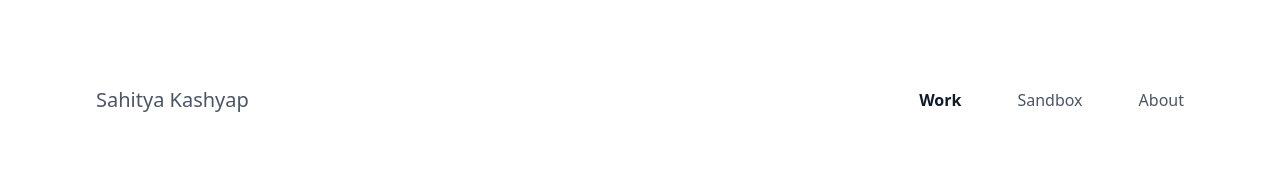
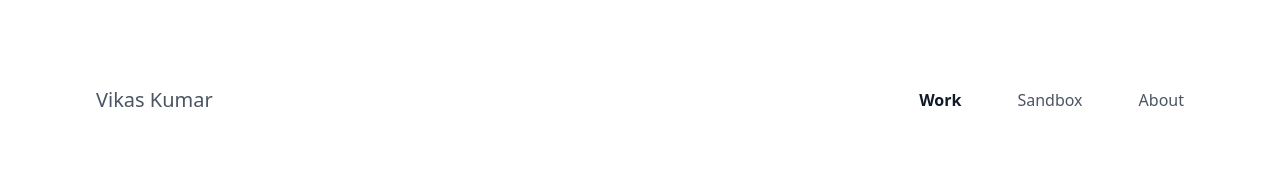
Before and after one commit to Vk497030/Myportfolio, a React (Vite) app: page / in a window 1280 px wide. Shown: the top 176 px of the page. Built offline with nearby package versions, Linux system fonts and the light colour scheme.

Commit message:
Header changes

```diff
--- a/src/components/portfolio/Header.jsx
+++ b/src/components/portfolio/Header.jsx
@@ -25,7 +25,7 @@ const Header = () => {
     <header className="lg:h-[25vh] md:h-[18vh] h-[9vh] flex ">
       <div className="flex justify-between md:px-24 px-4 w-full items-center">
         <Link to="/" className="text-xl text-gray-600 ">
-          Sahitya Kashyap
+          Vikas Kumar
         </Link>
         <nav className="hidden md:flex space-x-14">
           <NavLink
```
